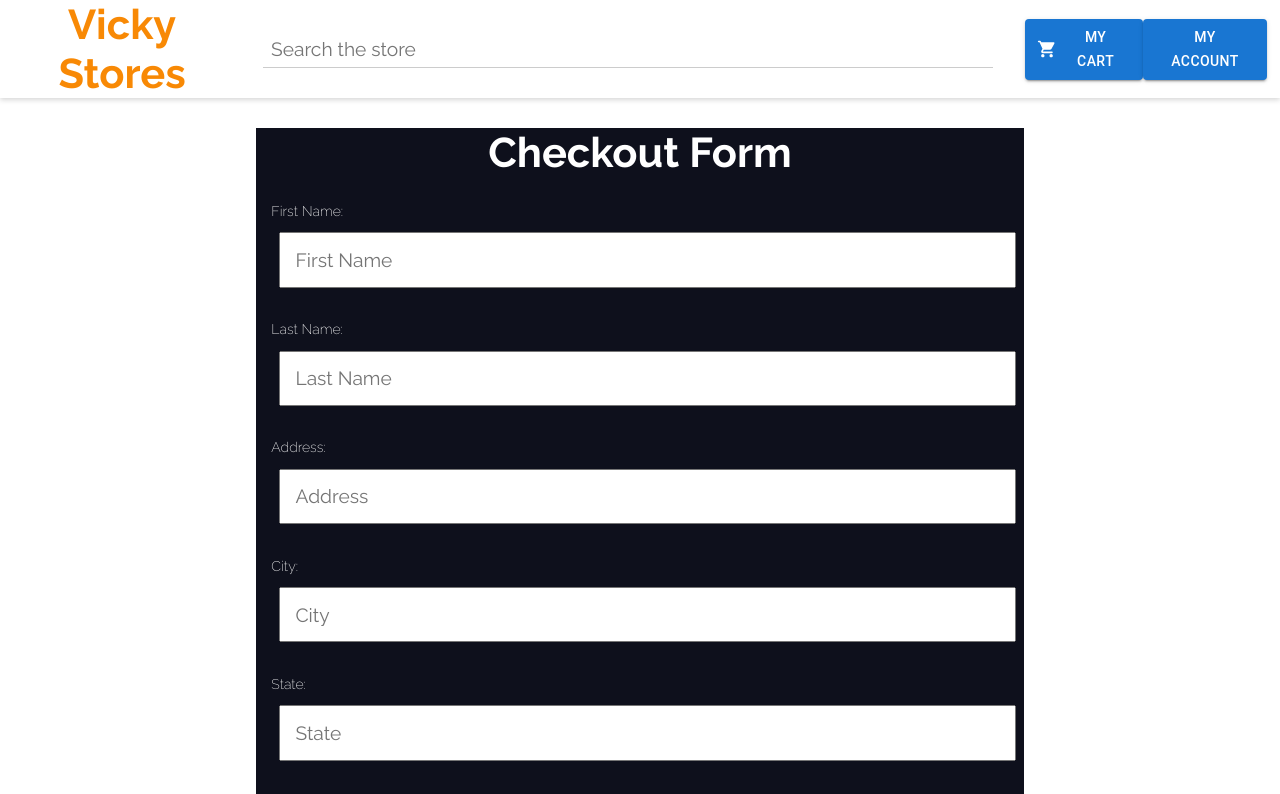
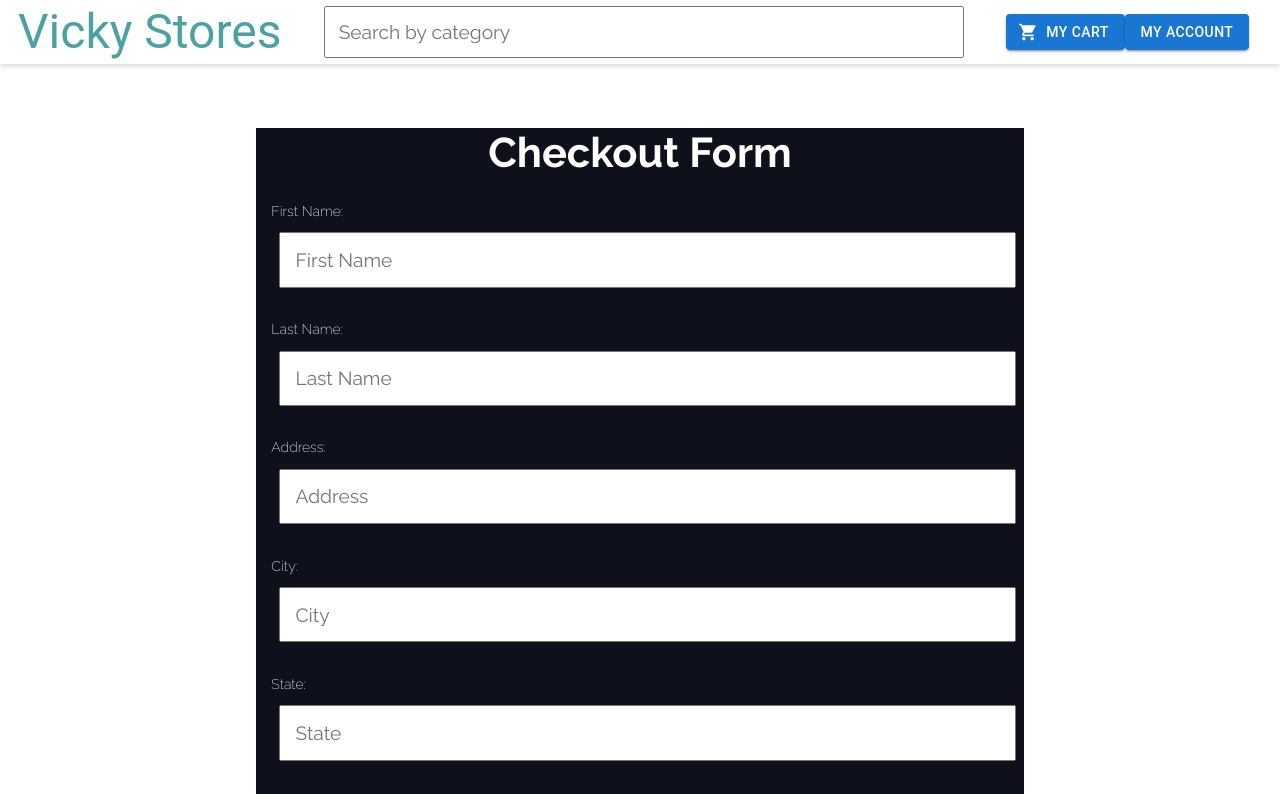
Before and after one commit to seyeonigbinde/vicky-stores, a React (Create React App) app: page /checkout in a window 1280 px wide. Shown: the top 794 px of the page. Built offline with nearby package versions, Linux system fonts and the light colour scheme.

Commit message:
Header Component Styled with Material-UI

```diff
--- a/src/components/Header.js
+++ b/src/components/Header.js
@@ -1,33 +1,41 @@
 import React from "react"
 import { Link } from "react-router-dom"
-import Button from "@mui/material/Button"
+import { Button, Box, Typography, TextField } from "@mui/material"
 import ShoppingCartRounded from "@mui/icons-material/ShoppingCartRounded"
+import useStyles from "../css/useStyles"
 
 const Header = ({ handleSearch, cart }) => {
+  const classes = useStyles()
   return (
-    <header>
-      <div>
-        <Link to='/'>
-          <h2>Vicky Stores </h2>{" "}
+    <Box className={classes.header}>
+      <Box>
+        <Link to='/' className={classes.headerLinks}>
+          <Typography variant='h3'>Vicky Stores </Typography>
         </Link>
-      </div>
-      <div className='search_bar'>
+      </Box>
+      <Box className={classes.searchbar}>
         <input
           type='text'
-          placeholder='Search the store'
+          placeholder='Search by category'
           onChange={handleSearch}
         />
-      </div>
-      <nav>
+      </Box>
+      <Box className={classes.navbar}>
         <Link to='/cart'>
-          <Button variant='contained' startIcon={<ShoppingCartRounded />}>
+          <Button
+            variant='contained'
+            startIcon={<ShoppingCartRounded />}
+            className={classes.buttons}
+          >
             My Cart
-            <span className='cart-badge'>{cart.length > 0 && cart.length}</span>
+            <span className={classes.cartBadge}>
+              {cart.length > 0 && cart.length}
+            </span>
           </Button>
         </Link>
         <Button variant='contained'>My Account </Button>
-      </nav>
-    </header>
+      </Box>
+    </Box>
   )
 }
 
--- a/src/components/ShoppingList.js
+++ b/src/components/ShoppingList.js
@@ -33,7 +33,7 @@ const ShoppingList = ({ addToCart, cart }) => {
   }
 
   return (
-    <section>
+    <Box>
       <section className='banner'>
         <div className='banner_text'>
           <h1>Feel Your Swag! </h1>
@@ -58,7 +58,7 @@ const ShoppingList = ({ addToCart, cart }) => {
           ))}
         </Box>
       </section>
-    </section>
+    </Box>
   )
 }
 
--- a/src/css/useStyles.js
+++ b/src/css/useStyles.js
@@ -1,6 +1,47 @@
 import { makeStyles } from "@mui/styles"
 
 const useStyles = makeStyles(() => ({
+  header: {
+    width: "100%",
+    display: "flex",
+    justifyContent: "space-between",
+    alignItems: "center",
+    backgroundColor: "#fff",
+    color: "#f88905",
+    overflow: "hidden",
+    position: "fixed",
+    top: "0",
+    zIndex: "1",
+    boxShadow: "0 2px 5px 0 rgba(0, 0, 0, 0.16)",
+  },
+  headerLinks: {
+    color: "#4ca1a3",
+    textDecoration: "none",
+  },
+  searchbar: {
+    width: "50%",
+  },
+  navbar: {
+    display: "flex",
+    justifyContent: "space-between",
+    alignItems: "center",
+    padding: "1%",
+  },
+  buttons: {
+    textDecoration: "none",
+  },
+  cartBadge: {
+    position: "absolute",
+    top: "28px",
+    right: "12%",
+    borderRadius: "50%",
+    backgroundColor: "#000",
+    color: "#fff",
+    display: "inline-block",
+    paddingLeft: " 5px",
+    paddingRight: "5px",
+    fontSize: "0.6rem",
+  },
   productContainer: {
     margin: "2% 0%",
     width: "100%",
```
